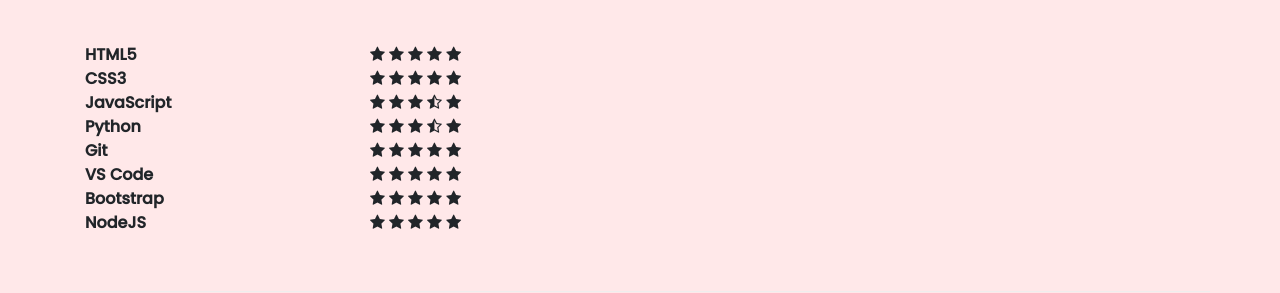
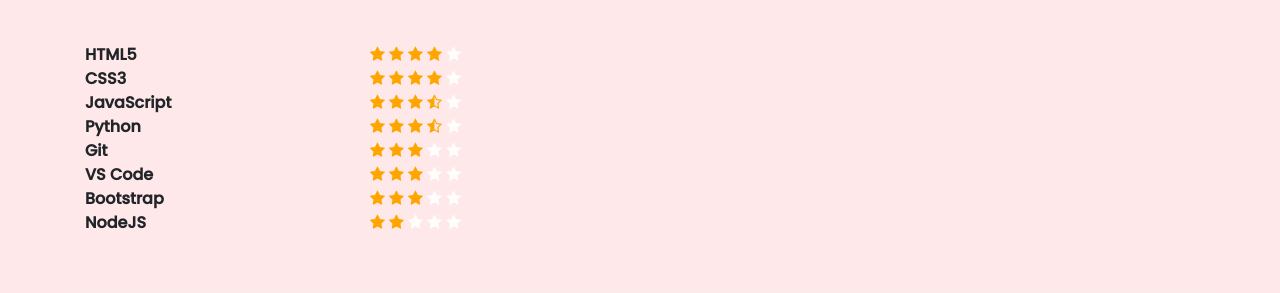
Before and after one commit to aNISH-2K/anishyadav.github.io, a website: page about.html in a window 1280 px wide. Shown: the part 507-800 px from the top of the page. Drawn offline with nearby package versions, Linux system fonts and the light colour scheme.

Commit message:
update about

```diff
--- a/css/styles.css
+++ b/css/styles.css
@@ -62,3 +62,15 @@
     z-index: 3;
     padding: 0px 0px 20px 0px;
 }
+
+.checked {
+    color: orange;
+}
+
+.fa-star-half-o {
+    color: orange;
+}
+
+.unchecked {
+    color: rgba(255, 255, 255, 0.844);
+}
```
